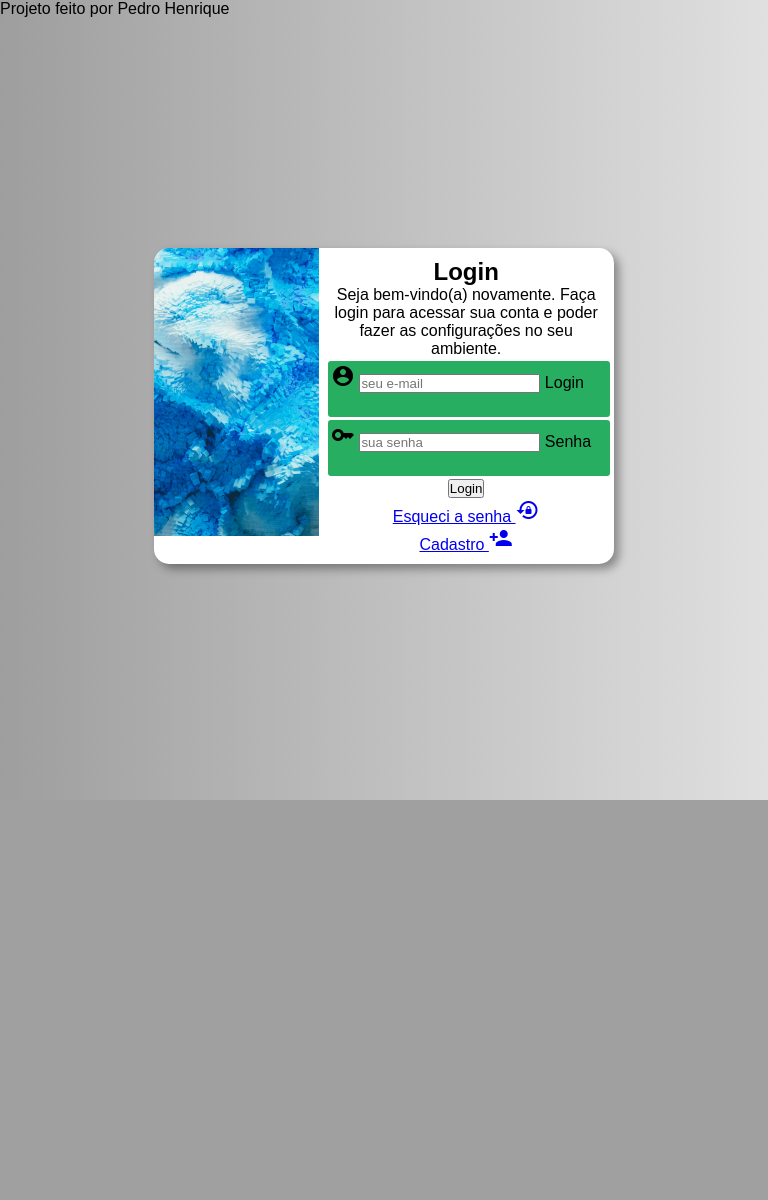
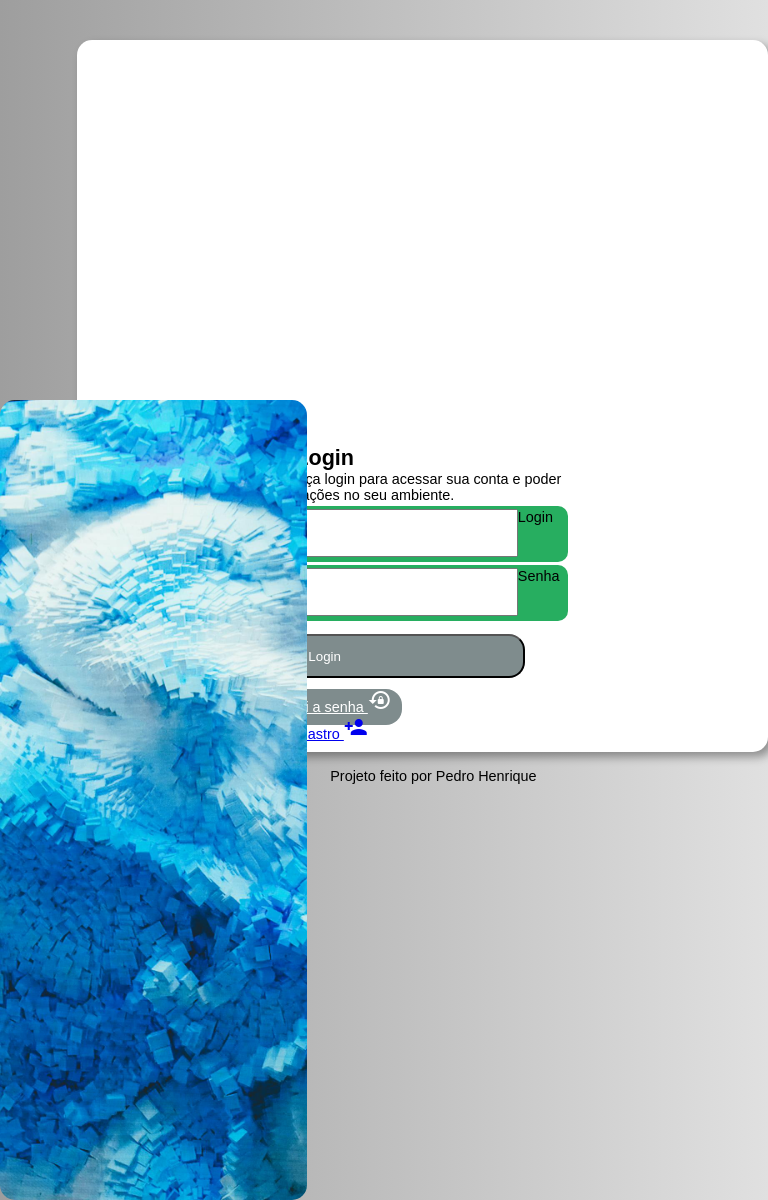
Before and after one commit to pedrohenriquesouza1/html-css, a PHP site: page /teste-login/index.html in a window 768 px wide. Before the commit the page ends 800 px from the top, so only its background shows below. Run offline with PHP 8.4, Linux system fonts and the light colour scheme.

Commit message:
atualizacao-n40

```diff
--- /dev/null
+++ b/testes/teste-login/estilos/devices.css
@@ -0,0 +1,41 @@
+@charset "UTF-8";
+
+@media screen and (min-width: 768px) and (max-width: 1099px) {
+    body {
+        height: 100vh;
+        width: 100vw;
+        font-family: Arial, Helvetica, sans-serif;
+        font-size: .9em;
+    }
+
+    /*
+     --cor-login: #ffff;
+        --cor-gradient1: #e0e0e0;
+        --cor-gradient2: #9e9e9e;
+        --btn-text: #7f8c8d;
+        --btn-hover: #aebebf;
+        --cor-destaque: #27ae60;
+     */
+
+     #login {
+        width: 90%;
+        height: 90%;
+        display: flex;
+        flex-flow: column-reverse nowrap;
+     }
+
+     #imagem {
+        overflow: hidden;
+        height: 100%;
+        padding: 0;
+        position: absolute;
+        top: 50%;
+        left: 0%;
+     }
+
+     #formulario {
+        padding: 10px;
+        background-color: white;
+        text-align: center;
+     }
+}
--- a/testes/teste-login/estilos/style.css
+++ b/testes/teste-login/estilos/style.css
@@ -32,18 +32,19 @@ Ultra grande (monitores 2K ou mais) / 1400px+ */
 
     main {
         width: 100%;
-        height: 99%;
+        height: 99vh;
         display: flex;
         flex-flow: row wrap;
+        justify-content: flex-end;
+        align-items: center;
+        align-content: center;
     }
 
     #login {
-        position: absolute;
-        top: 31%;
-        left: 20%;
         background-color: white;
         width: 60%;
-        margin: auto;
+        display: flex;
+        flex-flow: row wrap;
         box-shadow: 5px 5px 10px rgba(0, 0, 0, 0.360);
         overflow: hidden;
         border-radius: 15px;
@@ -58,9 +59,10 @@ Ultra grande (monitores 2K ou mais) / 1400px+ */
         float: left;
         background-size: cover;
         position: absolute;
-        top: -12px;
-        left: -19px;
-        height: 300px;
+        top: 13%;
+        left: 58%;
+        height: 22%;
+        border-radius: 15px;
     }
 
     #formulario {
@@ -69,6 +71,10 @@ Ultra grande (monitores 2K ou mais) / 1400px+ */
         text-align: center;
         padding: 10px;
         float: right;
+        display: flex;
+        flex-flow: column wrap;
+        flex: 0 1 auto;
+
     }
 
     .campo {
@@ -76,9 +82,30 @@ Ultra grande (monitores 2K ou mais) / 1400px+ */
         padding: 3px;
         margin: 3px 0px;
         text-align: left;
-        border-radius: 3px;
+        border-radius: 10px;
         border: none;
+        display: flex;
+        flex-flow: row nowrap;
         width: 100%;
         height: 50px;
     }
+
+    input {
+        width: 400px;
+        height: 44px;
+    }
+
+    .botao {
+        background-color: var(--btn-text);
+        border-radius: 16px;
+        color: var(--cor-login);
+        padding: 10px;
+        margin: 10px;
+    }
+
+    footer {
+        position: fixed;
+        top: 96%;
+        left: 43%
+    }
 }
--- a/testes/teste-login/index.html
+++ b/testes/teste-login/index.html
@@ -29,7 +29,7 @@
                     </div>
                     <input type="submit" value="Login" class="botao">
                         <div>
-                            <a href="forgot.html" id="forgot">
+                            <a href="forgot.html" class="botao">
                                 Esqueci a senha <i class="material-icons">lock_reset</i>
                             </a>
                         </div>
```
